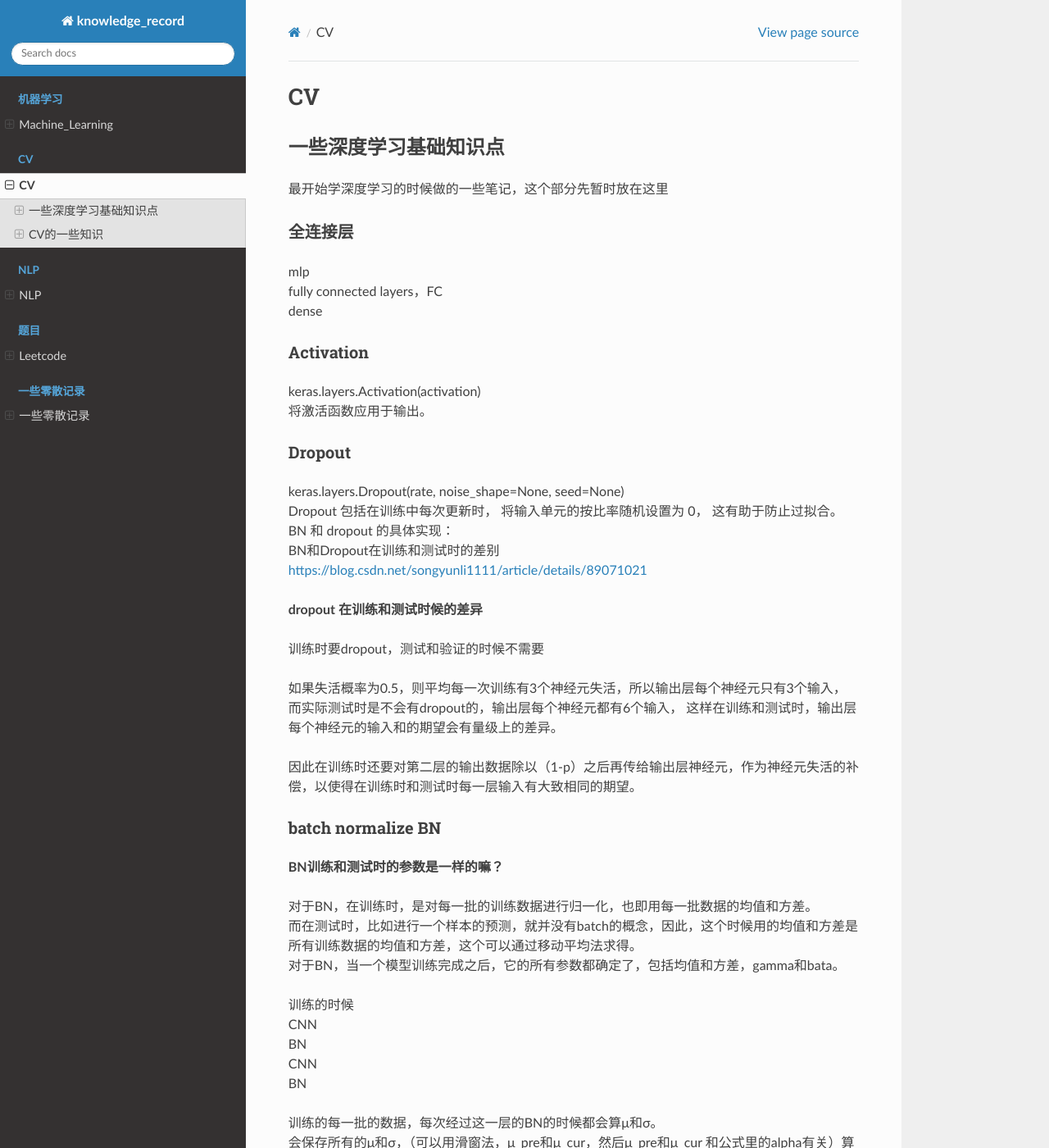
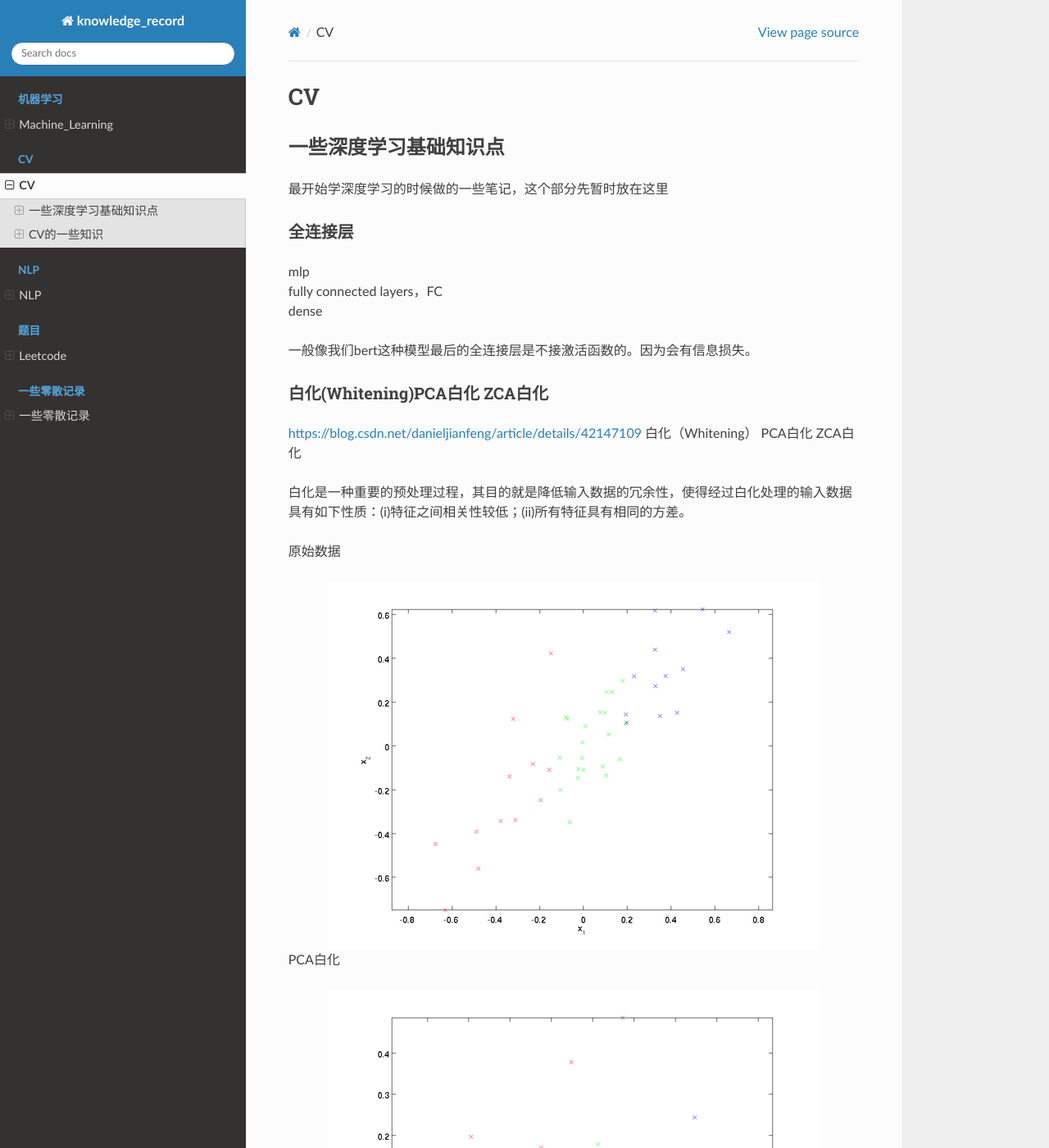
Before and after one commit to luochuankai-JHU/knowledge_record, a Sphinx documentation site: the page built from docs/cv/cv.rst, in a window 1280 px wide and 1400 px high. Shown: the whole window at 82% size. Built offline with Sphinx 7.4.7 and the Read the Docs theme 2.0.0, drawn with Linux system fonts in a browser that asks for light colours; some of the changed text lies outside the part shown.

Commit message:
whitening

```diff
--- a/docs/cv/cv.rst
+++ b/docs/cv/cv.rst
@@ -19,11 +19,53 @@ CV
 | fully connected layers，FC
 | dense
 
-Activation
---------------
-| keras.layers.Activation(activation)
-| 将激活函数应用于输出。
+一般像我们bert这种模型最后的全连接层是不接激活函数的。因为会有信息损失。
 
+白化(Whitening)PCA白化 ZCA白化
+--------------------------------------------
+https://blog.csdn.net/danieljianfeng/article/details/42147109  白化（Whitening） PCA白化 ZCA白化
+
+白化是一种重要的预处理过程，其目的就是降低输入数据的冗余性，使得经过白化处理的输入数据具有如下性质：(i)特征之间相关性较低；(ii)所有特征具有相同的方差。
+
+原始数据
+
+.. image:: ../../_static/cv/whitening1.png
+	:align: center
+
+PCA白化
+
+.. image:: ../../_static/cv/whitening2.png
+	:align: center
+
+ZCA白化
+
+.. image:: ../../_static/cv/whitening3.png
+	:align: center
+
+**PCA白化**
+
+PCA找到特征矩阵的正交基之后，进行旋转（这一步其实消除了一些特征之间的相关性）
+
+然后使得方差为1 （均值肯定是0，平移到中心原点）
+
+**ZCA白化**
+
+只不过是把他再转回原来的角度
+
+**PCA白化和ZCA白化的异同**
+
+PCA白化ZCA白化都降低了特征之间相关性较低，同时使得所有特征具有相同的方差。
+
+1.PCA白化需要保证数据各维度的方差为1，ZCA白化只需保证方差相等。
+
+2.PCA白化可进行降维也可以去相关性，而ZCA白化主要用于去相关性另外。
+
+3.ZCA白化相比于PCA白化使得处理后的数据更加的接近原始数据。
+
+**正则化**
+
+.. image:: ../../_static/cv/whitening4.png
+	:align: center
 
 Dropout
 ---------------
```
Also changed, not shown: docs/_static/cv/whitening1.png (added), docs/_static/cv/whitening2.png (added), docs/_static/cv/whitening3.png (added), docs/_static/cv/whitening4.png (added).
